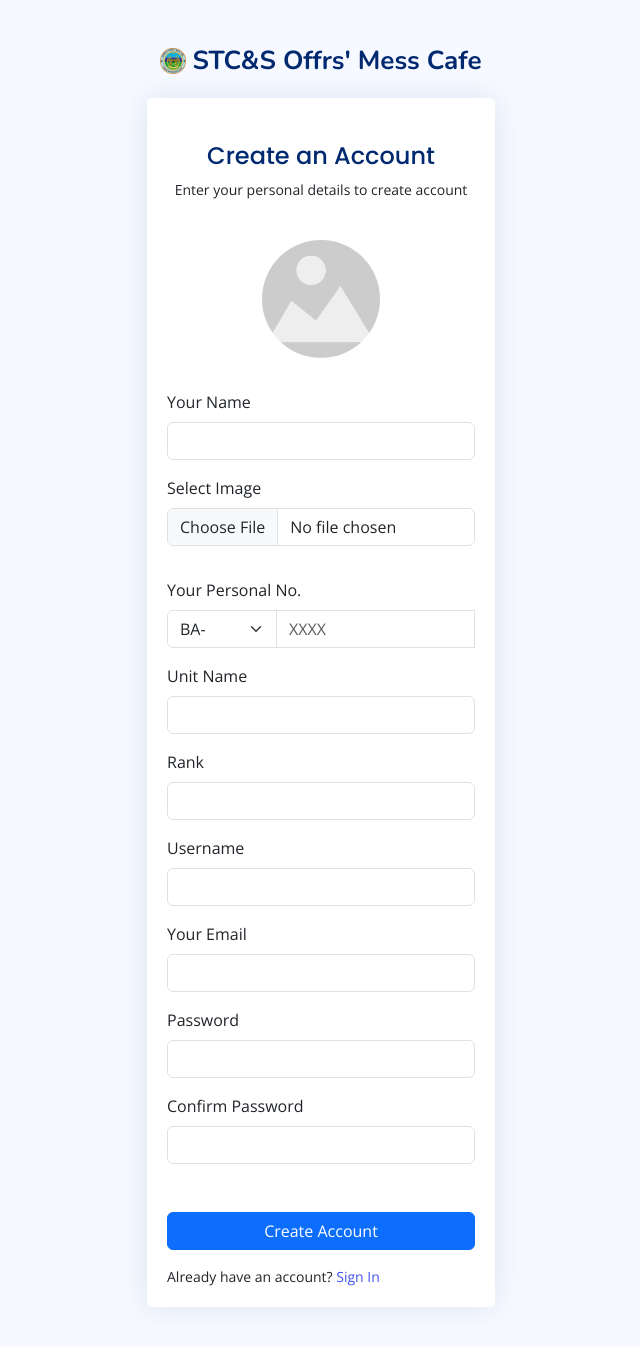
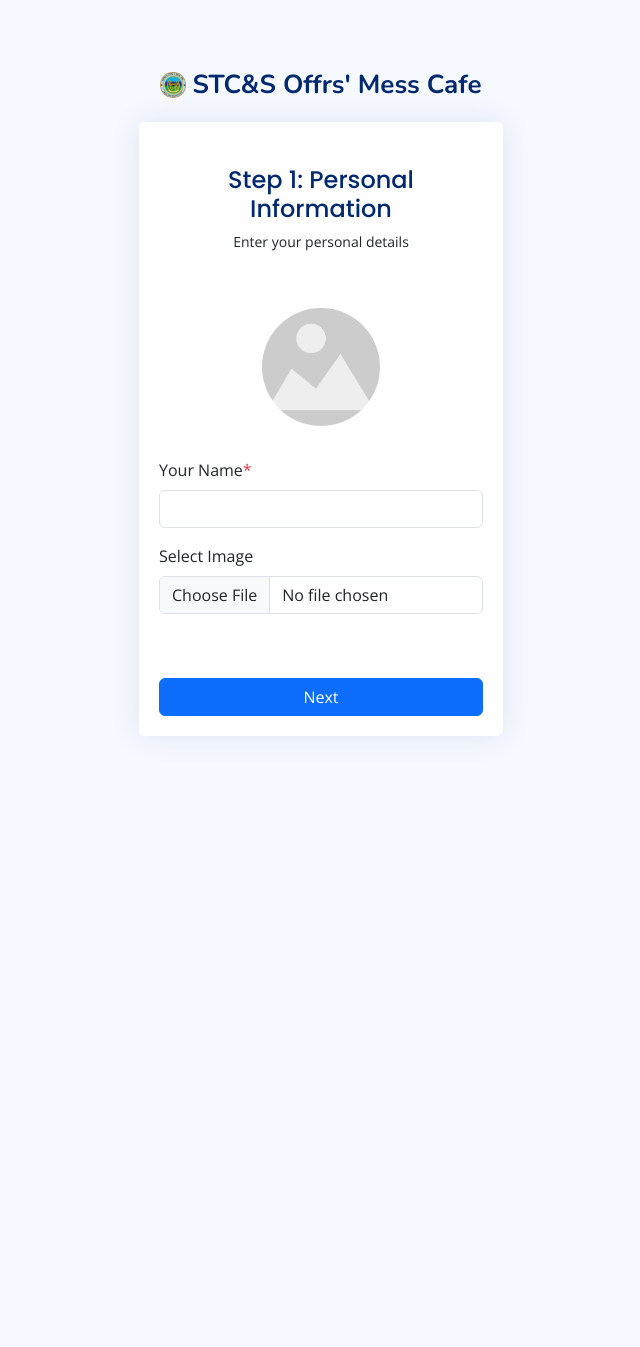
Before and after one commit to Mahdi3M/Canteen_Management, a Django app: page /register/ in a window 1280 px wide. Shown: the whole page, without its empty margins (319-959 px from the left). After the commit the page ends 716 px from the top, so only its background shows below. Run offline with Django 4.2, Linux system fonts and the light colour scheme; some libraries are stand-ins or nearby versions.

Commit message:
Multistep Register Form Complete

```diff
--- a/Canteen_Management/Canteen/templates/Canteen/catalog.html
+++ b/Canteen_Management/Canteen/templates/Canteen/catalog.html
@@ -40,6 +40,7 @@
                 <div class="img"><img src={{ product.image.url }} alt="img" draggable="false"></div>
                 <p class="text-center">{{ product.name }}</p>
                 <span>Price: {{ product.selling_price }} Tk</span>
+                {% if not user.role == "Bar NCO" %}
                   <button
                     data-id="{{ product.id }}"
                     data-image="{{ product.image.url }}"
@@ -50,6 +51,7 @@
                     title="Available in inventory: {{ product.stock_quantity }}">
                       Add To Cart
                   </button>
+                {% endif %}
               </li>
             {% endfor %}
           </ul>
--- a/Canteen_Management/Canteen/templates/Canteen/register.html
+++ b/Canteen_Management/Canteen/templates/Canteen/register.html
@@ -7,9 +7,7 @@
 
       <section class="section register min-vh-100 d-flex flex-column align-items-center justify-content-center py-4">
         <div class="container">
-          <div class="row justify-content-center">
-            <div class="col-lg-4 col-md-6 d-flex flex-column align-items-center justify-content-center">
-
+          <div class="row d-flex justify-content-center">
             <div class="d-flex justify-content-center py-4">
               <a href={% url 'Canteen:home' %} class="logo d-flex align-items-center w-auto">
                 <img src={% static 'assets/img/logo.png' %} alt="">
@@ -17,66 +15,96 @@
               </a>
             </div><!-- End Logo -->
 
+
+            <form method="POST" action="{% url 'Canteen:register' %}" class="d-flex flex-column align-items-center justify-content-center needs-validation" enctype="multipart/form-data" novalidate>
+              <!-- Form Fields for Step 1 -->
+              {% csrf_token %}
+              <div class="col-lg-4 col-md-6 d-flex flex-column align-items-center justify-content-center">
+                <!-- Step 1 Content -->
                 <div class="card mb-3">
-
-                <div class="card-body">
-
+                  <div class="card-body row g-3 ">
                     <div class="pt-4 pb-2">
-                    <h5 class="card-title text-center pb-0 fs-4">Create an Account</h5>
-                    <p class="text-center small">Enter your personal details to create account</p>
+                      <h5 class="card-title text-center pb-0 fs-4">Step 1: Personal Information</h5>
+                      <p class="text-center small">Enter your personal details</p>
                     </div>
-
-                  <form method=POST action={% url 'Canteen:register' %} class="row g-3 needs-validation" enctype="multipart/form-data" novalidate>
-                    {% csrf_token %}
-
                     <div class="col-12 image-preview d-flex justify-content-center">
                       <div class="square-image-container" style="width:150px; height:150px;">
                         <img id="preview" src={% static 'assets/img/default.png' %} alt="Image Preview" class="p-3 mb-2 square-image">
                       </div>
                     </div>
-
                     <div class="col-12">
-                      <label for="yourName" class="form-label">Your Name</label>
+                      <label for="yourName" class="form-label">Your Name<span class="text-danger">*</span></label>
                       <input type="text" name="name" class="form-control reg-form-input" id="yourName" required>
                       <div class="invalid-feedback">Please, enter your name!</div>
                     </div>
-
                     <div class="col-12 mb-3">
                       <label for="image" class="form-label">Select Image</label>
                       <input type="file" class="form-control reg-form-input" id="image" name="image" onchange="previewImage()">
                     </div>
+                    <!-- Next Button -->
+                    <div class="col-12 mt-5">
+                      <button class="btn btn-primary w-100" type="button" onclick="nextStep(2)">Next</button>
+                    </div>
+                  </div>
+                </div>
 
+                <!-- Step 2 -->
+                <!-- Step 2 Content -->
+                <div class="card mb-3" style="display: none;">
+                  <div class="card-body row g-3">
+                    <div class="pt-4 pb-2">
+                      <h5 class="card-title text-center pb-0 fs-4">Step 2: Additional Information</h5>
+                      <p class="text-center small">Provide more details</p>
+                    </div>
                     <div class="col-12">
-                      <label for="yourBA" class="form-label">Your Personal No.</label>
+                      <label for="yourBA" class="form-label">Your Personal No.<span class="text-danger">*</span></label>
                       <div class="input-group">
                         <select class="form-select" id="prefixSelect" style="max-width: 110px;">
                           <option value="BA">BA-</option>
                           <option value="BSS">BSS-</option>
                           <option value="Foreign">Foreign Officers</option>
                         </select>
-                        <input type="number" name="ba" class="form-control reg-form-input" id="yourBA" placeholder="XXXX"required>
+                        <input type="number" name="ba" class="form-control reg-form-input" id="yourBA" placeholder="XXXX" required>
                         <div class="invalid-feedback">Please enter a valid BA Number!</div>
+                      </div>
+                    </div>
+
+                    <div class="col-12">
+                      <label for="yourRank" class="form-label">Rank</label>
+                      <div class="input-group has-validation">
+                        <input type="text" name="rank" class="form-control reg-form-input" id="yourRank">
+                        <div class="invalid-feedback">Please enter your rank.</div>
                       </div>
                     </div>
 
                     <div class="col-12">
                       <label for="yourUnit" class="form-label">Unit Name</label>
                       <div class="input-group has-validation">
-                        <input type="text" name="unit" class="form-control reg-form-input" id="yourUnit" required>
+                        <input type="text" name="unit" class="form-control reg-form-input" id="yourUnit">
                         <div class="invalid-feedback">Please choose an unit.</div>
                       </div>
                     </div>
-
-                    <div class="col-12">
-                      <label for="yourRank" class="form-label">Rank</label>
-                      <div class="input-group has-validation">
-                        <input type="text" name="rank" class="form-control reg-form-input" id="yourRank" required>
-                        <div class="invalid-feedback">Please enter your rank.</div>
+                    <!-- Previous and Next Buttons -->
+                    <div class="col-6 mt-5">
+                      <button class="btn btn-secondary w-100" type="button" onclick="prevStep(1)">Previous</button>
+                    </div>
+                    <div class="col-6 mt-5">
+                      <button class="btn btn-primary w-100" type="button" onclick="nextStep(3)">Next</button>
+                    </div>
                   </div>
                 </div>
 
+                <!-- Step 3 -->
+                <!-- Step 3 Content -->
+                <div class="card mb-3" style="display: none;">
+                  <div class="card-body row g-3">
+                    <div class="pt-4 pb-2">
+                      <h5 class="card-title text-center pb-0 fs-4">Step 3: Account Information</h5>
+                      <p class="text-center small">Set up your account</p>
+                    </div>
+
                     <div class="col-12">
-                      <label for="yourUsername" class="form-label">Username</label>
+                      <label for="yourUsername" class="form-label">Username<span class="text-danger">*</span></label>
                       <div class="input-group has-validation">
                         <input type="text" name="username" class="form-control reg-form-input" id="yourUsername" required>
                         <div class="invalid-feedback">Please choose a username.</div>
@@ -84,33 +112,37 @@
                     </div>
 
                     <div class="col-12">
-                      <label for="yourEmail" class="form-label">Your Email</label>
+                      <label for="yourEmail" class="form-label">Your Email<span class="text-danger">*</span></label>
                       <input type="email" name="email" class="form-control reg-form-input" id="yourEmail" required>
                       <div class="invalid-feedback">Please enter a valid Email adddress!</div>
                     </div>
 
                     <div class="col-12">
-                      <label for="yourPassword" class="form-label">Password</label>
+                      <label for="yourPassword" class="form-label">Password<span class="text-danger">*</span></label>
                       <input type="password" name="password" class="form-control reg-form-input" id="yourPassword" required>
                       <div class="invalid-feedback">Please enter your password!</div>
                     </div>
 
                     <div class="col-12">
-                      <label for="confirmPassword" class="form-label">Confirm Password</label>
+                      <label for="confirmPassword" class="form-label">Confirm Password<span class="text-danger">*</span></label>
                       <input type="password" name="confirmpassword" class="form-control reg-form-input" id="confirmPassword" required>
                       <div class="invalid-feedback">Please re-enter your password!</div>
                     </div>
 
-                    <div class="col-12 mt-5">
+                      <!-- Previous and Submit Buttons -->
+                      <div class="col-6 mt-5">
+                        <button class="btn btn-secondary w-100" type="button" onclick="prevStep(2)">Previous</button>
+                      </div>
+                      <div class="col-6 mt-5">
                         <button class="btn btn-primary w-100" type="submit">Create Account</button>
                       </div>
-                    <div class="col-12">
-                      <p class="small mb-0">Already have an account? <a href={% url 'Canteen:signin' %}>Sign In</a></p>
+                    </div>
+                  </div>
+                </div>
               </div>
             </form>
 
-                </div>
-              </div>
+
 
             <div class="credits">
               <!-- All the links in the footer should remain intact. -->
@@ -118,8 +150,6 @@
               <!-- Licensing information: https://bootstrapmade.com/license/ -->
               <!-- Purchase the pro version with working PHP/AJAX contact form: https://bootstrapmade.com/nice-admin-bootstrap-admin-html-template/ -->
               <!-- Designed by <a href="https://bootstrapmade.com/">BootstrapMade</a> -->
-              </div>
-
             </div>
           </div>
         </div>
@@ -150,22 +180,19 @@
 </script>
 
 <script>
-  // Save form data when the user inputs data
-  const formInputs = document.querySelectorAll('.reg-form-input');
+  var currentStep = 1;
 
-  formInputs.forEach(input => {
-      input.addEventListener('input', () => {
-          const inputData = input.value;
-          // Save inputData to localStorage or perform other actions
-      });
-  });
+  function nextStep(step) {
+      document.querySelector(`.card:nth-child(${currentStep})`).style.display = "none";
+      currentStep = step;
+      document.querySelector(`.card:nth-child(${currentStep})`).style.display = "block";
+  }
 
-// Retrieve and populate the form with saved data when the page loads
-window.addEventListener('load', () => {
-    const formData = localStorage.getItem('formData');
-    if (formData) {
-        document.querySelector('#yourFormInput').value = formData;
+  function prevStep(step) {
+      document.querySelector(`.card:nth-child(${currentStep})`).style.display = "none";
+      currentStep = step;
+      document.querySelector(`.card:nth-child(${currentStep})`).style.display = "block";
   }
-});
 </script>
+
 {% endblock scripts %}
```
Lines whose indentation alone changed are shown as unchanged.
